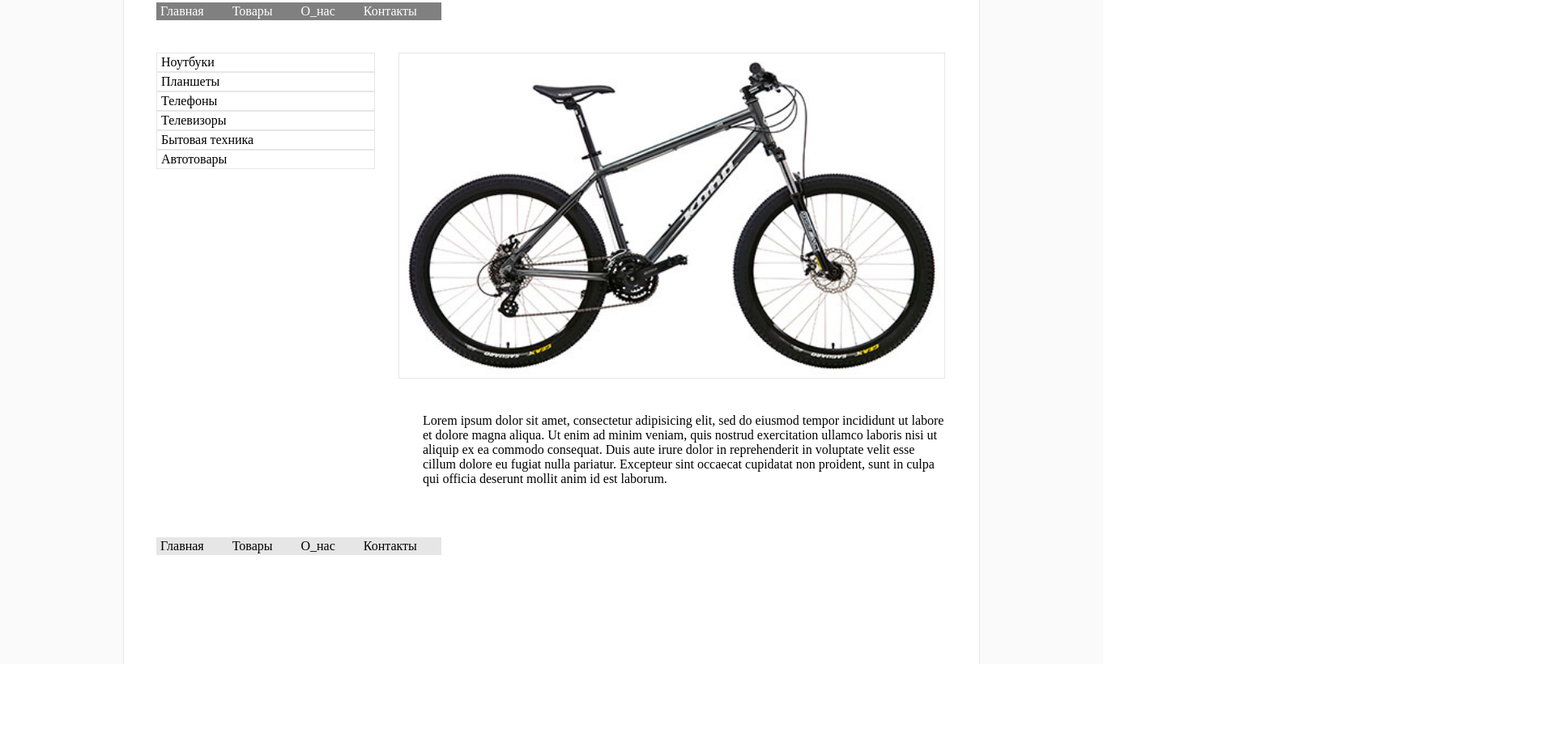
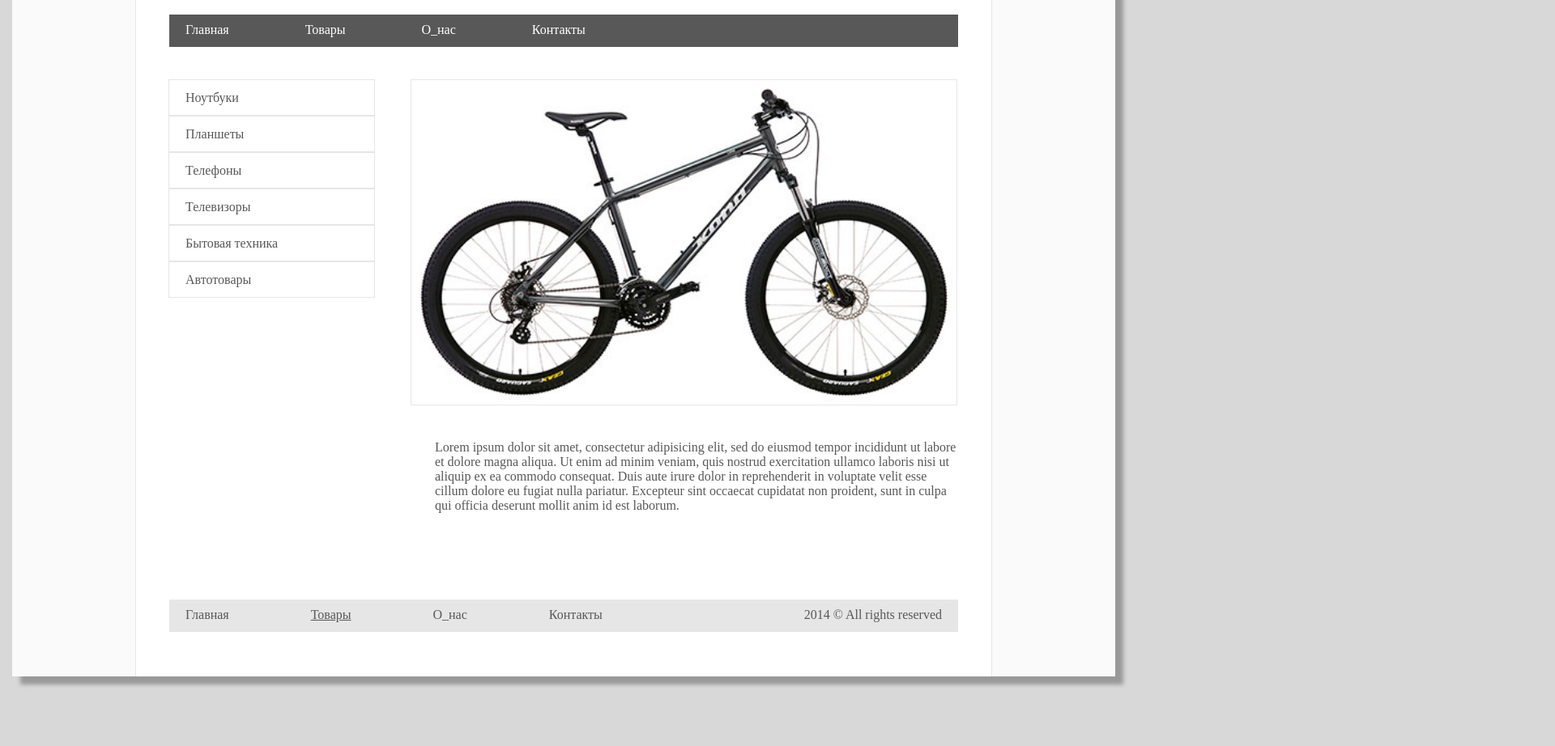
Before and after one commit to SvitlanaKozina/Goforit, a plain HTML site: page html3/index.html in a window 1280 px wide. Shown: the part 126-1048 px from the top of the page at 81% size, 1920 px wide, since content can reach past the window. Before the commit the page ends 947 px from the top, so only its background shows below. Drawn offline with Linux system fonts and the light colour scheme.

Commit message:
Добавлено задание3_версия1

```diff
--- a/html3/css/style.css
+++ b/html3/css/style.css
@@ -3,10 +3,21 @@
 	padding: 0;
 }
 
+.block01 {
+	position: relative;
+	width: 3000px;
+	height: 1500px;
+	background: #D8D8D8;
+}
+
 .block1 {
+	position: absolute;
+		top: 15px;
+		left: 15px;
 	width: 1362px;
 	height: 947px;
 	background: #FAFAFA;
+	box-shadow: 10px 10px 5px 0px  #999999;
 }
 
 .block2 {
@@ -23,13 +34,15 @@
 }
 
 .content2 {
-	padding-left: 40px;
-	padding-right: 40px;
-	width: 965px;
+	width: 974px;
+	height: 40px;
+	margin: auto;
+	background: #585858;
 }
 
 .content3 {
 	clear: both;
+	height: 580px;
 	padding: 40px;
 	padding-bottom: 63px;
 }
@@ -48,11 +61,15 @@
 	float: right;
 	width: 647px;
 	padding-left: 40px;
+	color: #585858;
 }
 
 .content4 {
 	clear: both;
-	padding: 63px 40px 40px 40px;
+	width: 974px;
+	height: 40px;
+	margin: auto;
+	background: #E6E6E6;
 }
 
 .logo {
@@ -69,23 +86,50 @@
 
 .menutop li{
 	list-style: none;
-	float: left;
-	background: gray;
+	background: #585858;
 	color: white;
-	padding: 2px 30px 2px 5px;
+	display: inline-block;
+	padding: 10px 70px 10px 20px;
 }
 
 .menugoods li {
 	list-style: none;
 	border: 1px solid #E6E6E6;
 	width: 233px;
-	padding: 2px 30px 2px 5px;
+	height: 30px;
+	color: #585858;
+	padding-left: 20px;
+	padding-top: 13px;
 }
 
 .menubottom li{
 	list-style: none;
 	float: left;
 	background: #E6E6E6;
-	color: black;
-	padding: 2px 30px 2px 5px;
+	color: #585858;
+	padding: 10px 81px 5px 20px;
 }
+
+ul.menutop li:hover {
+	border-left: 1px solid #E6E6E6;
+	border-right: 1px solid #E6E6E6;
+	border-bottom: 1px solid #2E2E2E;
+	background: #2E2E2E;
+}
+
+ul.menugoods li:hover {
+	background: #E6E6E6;
+	padding-left: 40px;
+	width: 213px;
+}
+
+ul.menubottom li:nth-child(2) {
+	text-decoration: underline;
+}
+
+.content4 p {
+	float: right;
+	color: #585858;
+	padding-right: 20px;
+	padding-top: 10px;
+}
--- a/html3/index.html
+++ b/html3/index.html
@@ -7,6 +7,7 @@
 	</head>
 
 	<body>
+		<div class="block01">
 			<div class="block1">
 				<div class="block2">
 					<div class="content1">
@@ -35,10 +36,15 @@
 							<img class="img" src="img/img1.jpg" alt="Велосипед">
 						</div>
 						<div class="content3_3">
-					<p> Lorem ipsum dolor sit amet, consectetur adipisicing elit, sed do eiusmod tempor incididunt ut labore et dolore magna aliqua. Ut enim ad minim veniam, quis nostrud exercitation ullamco laboris nisi ut aliquip ex ea commodo consequat. Duis aute irure dolor in reprehenderit in voluptate velit esse cillum dolore eu fugiat nulla pariatur. Excepteur sint occaecat cupidatat non proident, sunt in culpa qui officia deserunt mollit anim id est laborum.</p>
+							<p> Lorem ipsum dolor sit amet, consectetur adipisicing elit, sed do eiusmod tempor incididunt
+								ut labore et dolore magna aliqua. Ut enim ad minim veniam, quis nostrud exercitation ullamco
+								laboris nisi ut aliquip ex ea commodo consequat. Duis aute irure dolor in reprehenderit in
+								voluptate velit esse cillum dolore eu fugiat nulla pariatur. Excepteur sint occaecat cupidatat
+								non proident, sunt in culpa qui officia deserunt mollit anim id est laborum.</p>
 						</div>
 					</div>
 					<div class="content4">
+						<p> 2014 &copy; All rights reserved</p>
 						<ul class="menubottom">
 							<li>Главная</li>
 							<li>Товары</li>
@@ -48,5 +54,6 @@
 					</div>
 				</div>
 			</div>
+		</div>
 	</body>
 </html>
```
Lines whose indentation alone changed are shown as unchanged.
